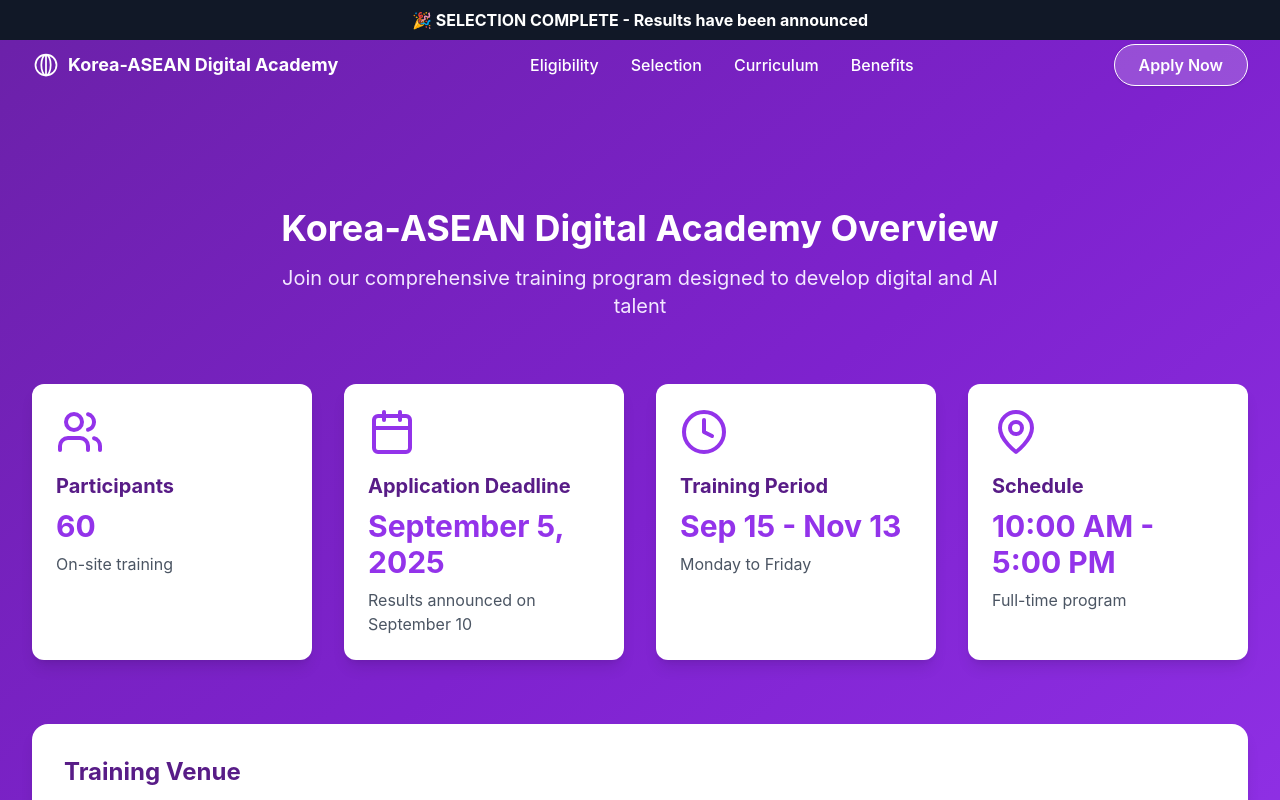
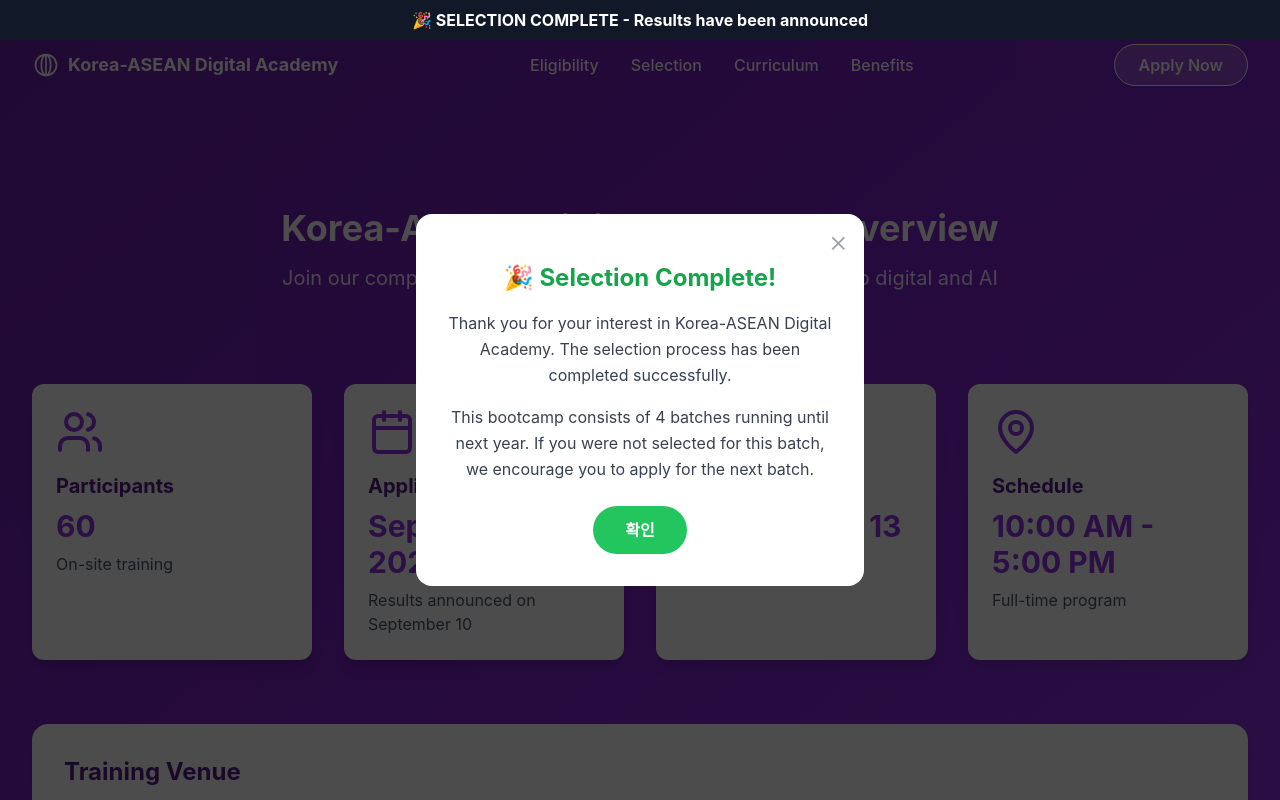
Before and after one commit to theabscode/kada-batch2, a React (Vite) app: page / in a window 1280 px wide. Shown: the top 800 px of the page. Built offline with nearby package versions, Linux system fonts and the light colour scheme.

Commit message:
선발 완료 모달 팝업 추가

```diff
--- a/src/App.tsx
+++ b/src/App.tsx
@@ -1,16 +1,18 @@
-import React from 'react';
-import Header from './components/Header';
-import ProgramOverview from './components/ProgramOverview';
-import Eligibility from './components/Eligibility';
-import SelectionProcess from './components/SelectionProcess';
-import Curriculum from './components/Curriculum';
-import Benefits from './components/Benefits';
-import Contact from './components/Contact';
-import Footer from './components/Footer';
+import React from "react";
+import Header from "./components/Header";
+import ProgramOverview from "./components/ProgramOverview";
+import Eligibility from "./components/Eligibility";
+import SelectionProcess from "./components/SelectionProcess";
+import Curriculum from "./components/Curriculum";
+import Benefits from "./components/Benefits";
+import Contact from "./components/Contact";
+import Footer from "./components/Footer";
+import SelectionModal from "./components/SelectionModal";
 
 function App() {
   return (
     <div className="min-h-screen bg-white">
+      <SelectionModal />
       <Header />
       <ProgramOverview />
       <Eligibility />
--- /dev/null
+++ b/src/components/SelectionModal.tsx
@@ -0,0 +1,69 @@
+import React, { useState, useEffect } from "react";
+
+const SelectionModal = () => {
+  const [isOpen, setIsOpen] = useState(false);
+
+  useEffect(() => {
+    // 페이지 로드 후 1초 뒤에 모달 표시
+    const timer = setTimeout(() => {
+      setIsOpen(true);
+    }, 1000);
+
+    return () => clearTimeout(timer);
+  }, []);
+
+  const closeModal = () => {
+    setIsOpen(false);
+  };
+
+  if (!isOpen) return null;
+
+  return (
+    <div
+      className="fixed inset-0 bg-black bg-opacity-70 flex justify-center items-center z-50 transition-opacity duration-300"
+      onClick={closeModal}
+    >
+      <div
+        className="bg-white rounded-2xl p-8 max-w-md w-11/12 mx-4 text-center transform transition-transform duration-300 scale-100"
+        onClick={(e) => e.stopPropagation()}
+      >
+        {/* 닫기 버튼 */}
+        <button
+          onClick={closeModal}
+          className="absolute top-3 right-4 text-gray-400 hover:text-gray-600 text-3xl font-light leading-none"
+        >
+          &times;
+        </button>
+
+        {/* 제목 */}
+        <h2 className="text-xl sm:text-2xl font-bold text-green-600 mb-4 mt-4 px-8">
+          🎉 Selection Complete!
+        </h2>
+
+        {/* 내용 */}
+        <div className="text-gray-700 leading-relaxed mb-6">
+          <p className="mb-4">
+            Thank you for your interest in Korea-ASEAN Digital Academy. The
+            selection process has been completed successfully.
+          </p>
+
+          <p className="mb-4">
+            This bootcamp consists of 4 batches running until next year. If you
+            were not selected for this batch, we encourage you to apply for the
+            next batch.
+          </p>
+        </div>
+
+        {/* 확인 버튼 */}
+        <button
+          onClick={closeModal}
+          className="bg-green-500 hover:bg-green-600 text-white font-semibold py-3 px-8 rounded-full transition-colors duration-200"
+        >
+          확인
+        </button>
+      </div>
+    </div>
+  );
+};
+
+export default SelectionModal;
```
